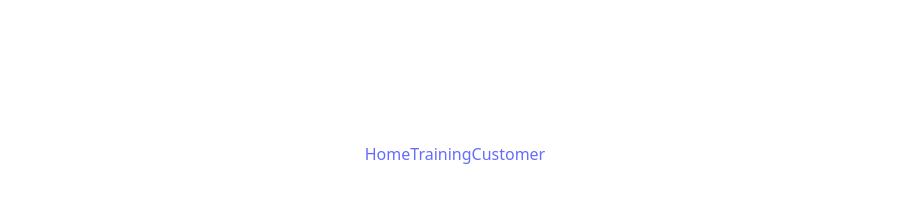
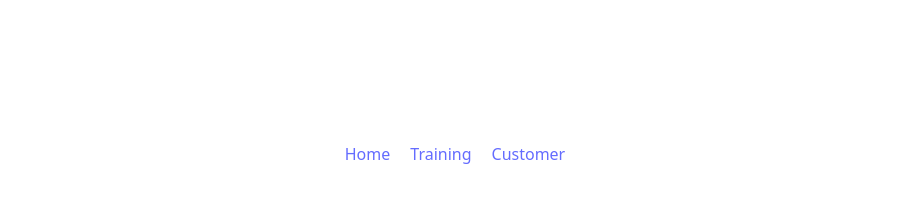
Before and after one commit to keksamu/personaltrainer, a React (Vite) app: page / in a window 1280 px wide. Shown: the part 184-390 px from the top of the page, without its empty margins (185-1092 px from the left). Built offline with nearby package versions, Linux system fonts and the light colour scheme.

Commit message:
spacing between navigation

```diff
--- a/src/App.tsx
+++ b/src/App.tsx
@@ -6,8 +6,8 @@ function App() {
   return (
     <>
       <Container>
-        <Link to={"/"}>Home</Link>
-        <Link to={"/training"}>Training</Link>
+        <Link to={"/"} style={{ marginRight: '20px' }}>Home</Link>
+        <Link to={"/training"} style={{ marginRight: '20px' }}>Training</Link>
         <Link to={"/customer"}>Customer</Link>
       </Container>
       <Outlet />
```
